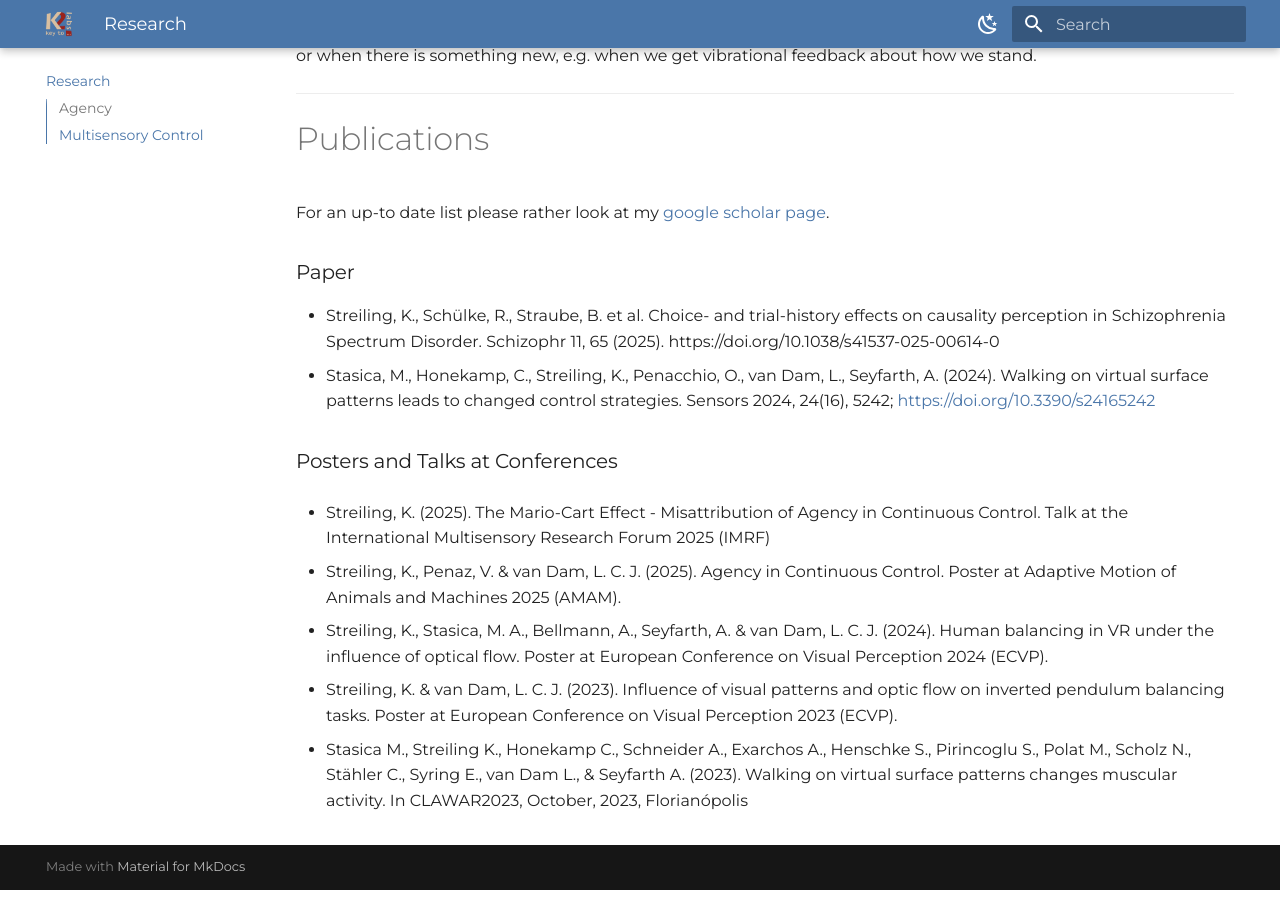
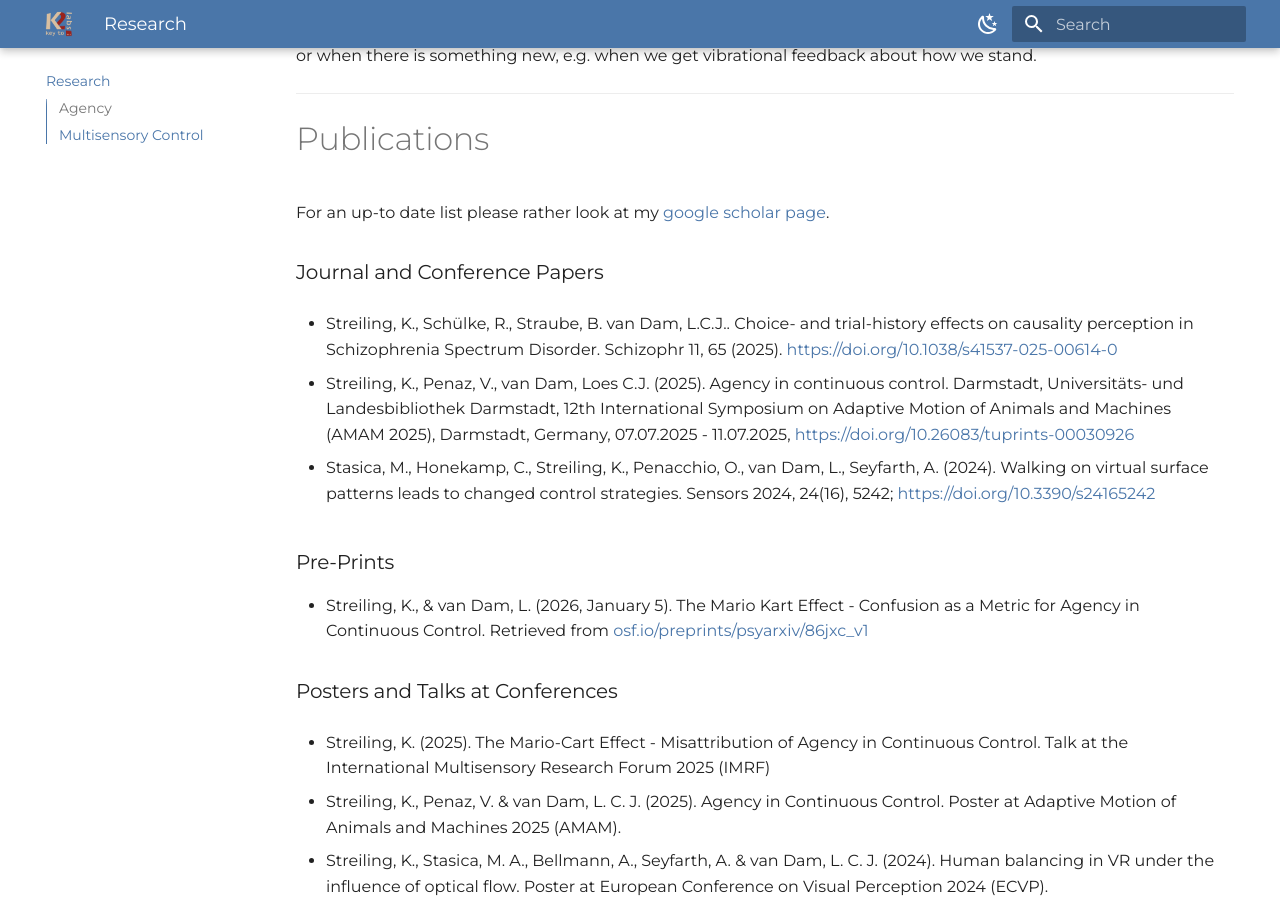
Before and after one commit to uvest/kai_streiling, an MkDocs documentation site: the page built from docs/research.md, in a window 1280 px wide and 900 px high, scrolled down 986 px. Built offline with MkDocs 1.6.1 and Material for MkDocs 9.7.7, drawn with Linux system fonts in a browser that asks for light colours.

Commit message:
minor update to publications

```diff
--- a/docs/research.md
+++ b/docs/research.md
@@ -37,9 +37,16 @@ So, together with my colleagues [Celine](https://www.psychologie.tu-darmstadt.de
 
 For an up-to date list please rather look at my [google scholar page](https://scholar.google.com/citations?user=hf41fWEAAAAJ&hl=de&oi=ao){target=_blank}.
 
-### Paper
-* Streiling, K., Schülke, R., Straube, B. et al. Choice- and trial-history effects on causality perception in Schizophrenia Spectrum Disorder. Schizophr 11, 65 (2025). https://doi.org/10.1038/s41537-025-00614-0
+### Journal and Conference Papers
+* Streiling, K., Schülke, R., Straube, B. van Dam, L.C.J.. Choice- and trial-history effects on causality perception in Schizophrenia Spectrum Disorder. Schizophr 11, 65 (2025). [https://doi.org/10.1038/s41537-025-00614-0](https://doi.org/10.1038/s41537-025-00614-0){target=_blank}
+
+* Streiling, K., Penaz, V., van Dam, Loes C.J. (2025). Agency in continuous control. Darmstadt, Universitäts- und Landesbibliothek Darmstadt, 12th International Symposium on Adaptive Motion of Animals and Machines (AMAM 2025), Darmstadt, Germany, 07.07.2025 - 11.07.2025, [https://doi.org/10.26083/tuprints-00030926](https://doi.org/10.26083/tuprints-00030926){target=_blank}
+
 * Stasica, M., Honekamp, C., Streiling, K., Penacchio, O., van Dam, L., Seyfarth, A. (2024). Walking on virtual surface patterns leads to changed control strategies. Sensors 2024, 24(16), 5242; [https://doi.org/10.3390/s24165242](https://doi.org/10.3390/s24165242){target=_blank}
+
+
+### Pre-Prints
+* Streiling, K., & van Dam, L. (2026, January 5). The Mario Kart Effect - Confusion as a Metric for Agency in Continuous Control. Retrieved from [osf.io/preprints/psyarxiv/86jxc_v1](osf.io/preprints/psyarxiv/86jxc_v1){target=_blank}
 
 
 ### Posters and Talks at Conferences
```
